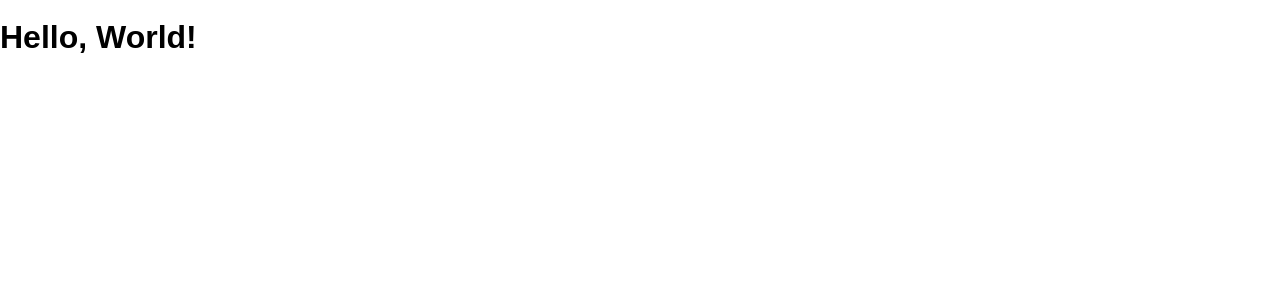
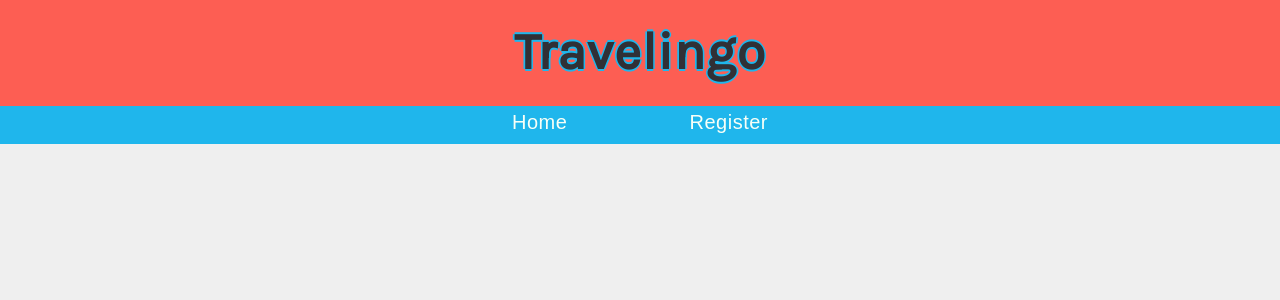
Before and after one commit to AllanHall/travelingu, a React (Create React App) app: page / in a window 1280 px wide. Shown: the top 300 px of the page. Built offline with nearby package versions, Linux system fonts and the light colour scheme.

Commit message:
added main pages and react router dom

```diff
--- a/package.json
+++ b/package.json
@@ -24,6 +24,7 @@
     "json": "^9.0.6",
     "react": "^16.8.6",
     "react-dom": "^16.8.6",
+    "react-router-dom": "^5.0.1",
     "react-scripts": "^3.0.1"
   }
 }
--- a/src/App.js
+++ b/src/App.js
@@ -1,9 +1,20 @@
 import React, { Component } from 'react'
-import HelloWorld from './components/HelloWorld'
+import Home from './pages/Home'
+import Register from './pages/Register'
+import Accounts from './pages/Accounts'
+import { BrowserRouter as Router, Route, Switch } from 'react-router-dom'
 
 class App extends Component {
   render() {
-    return <HelloWorld />
+    return (
+      <Router>
+        <Switch>
+          <Route path="/" exact component={Home} />
+          <Route path="/register" exact component={Register} />
+          <Route path="/register/:id" exact component={Accounts} />
+        </Switch>
+      </Router>
+    )
   }
 }
 
--- a/src/components/HelloWorld.js
+++ /dev/null
@@ -1,9 +0,0 @@
-import React, { Component } from 'react'
-
-class HelloWorld extends Component {
-  render() {
-    return <h1>Hello, World!</h1>
-  }
-}
-
-export default HelloWorld
--- /dev/null
+++ b/src/components/NavBar.jsx
@@ -0,0 +1,22 @@
+import React, { Component } from 'react'
+import { Link } from 'react-router-dom'
+
+class NavBar extends Component {
+  render() {
+    return (
+      <>
+        <header className="title">Travelingo</header>
+        <div className="nav">
+          <Link className="navLink" to="/">
+            <div>Home</div>
+          </Link>
+          <Link className="navLink" to="/Register">
+            <div>Register</div>
+          </Link>
+        </div>
+      </>
+    )
+  }
+}
+
+export default NavBar
--- a/src/index.css
+++ b/src/index.css
@@ -1,3 +1,5 @@
+@import url('https://fonts.googleapis.com/css?family=Karla&display=swap');
+
 :root {
   font: 16px / 1 sans-serif;
 }
@@ -9,4 +11,50 @@ html {
 body {
   margin: 0;
   min-height: 100%;
+  background-color: #efefef;
 }
+
+/* Title and Nav Bar */
+
+.title {
+  font-family: 'Karla', sans-serif;
+  text-align: center;
+  font-size: 52px;
+  font-weight: bold;
+  padding-top: 2%;
+  height: 10vh;
+  color: #303036;
+  background-color: #fd5e53;
+  text-shadow: -1.6px 0 #1fb6ec, 0 1.6px #1fb6ec, 1.6px 0 #1fb6ec,
+    0 -1.6px #1fb6ec;
+  letter-spacing: 1px;
+}
+
+.nav {
+  background-color: #1fb6ec;
+  font-size: 20px;
+  color: #f7fff7;
+  display: flex;
+  justify-content: space-between;
+  padding-left: 40%;
+  padding-right: 40%;
+  padding-top: 0.5%;
+  height: 4vh;
+  letter-spacing: 0.5px;
+}
+
+.navLink {
+  text-decoration: none;
+}
+
+.navLink:link {
+  color: #f7fff7;
+}
+
+.navLink:hover {
+  color: #fd5e53;
+}
+
+.navLink:visited {
+  color: #f7fff7;
+}
--- /dev/null
+++ b/src/pages/Accounts.jsx
@@ -0,0 +1,10 @@
+import React from 'react'
+import NavBar from '../components/NavBar'
+
+export default function Accounts() {
+  return (
+    <>
+      <NavBar />
+    </>
+  )
+}
--- /dev/null
+++ b/src/pages/Home.jsx
@@ -0,0 +1,10 @@
+import React from 'react'
+import NavBar from '../components/NavBar'
+
+export default function Home() {
+  return (
+    <>
+      <NavBar />
+    </>
+  )
+}
--- /dev/null
+++ b/src/pages/Register.jsx
@@ -0,0 +1,10 @@
+import React from 'react'
+import NavBar from '../components/NavBar'
+
+export default function Register() {
+  return (
+    <>
+      <NavBar />
+    </>
+  )
+}
```
Also changed, not shown: 2 other files (tests, documents, lock files or other folders).
